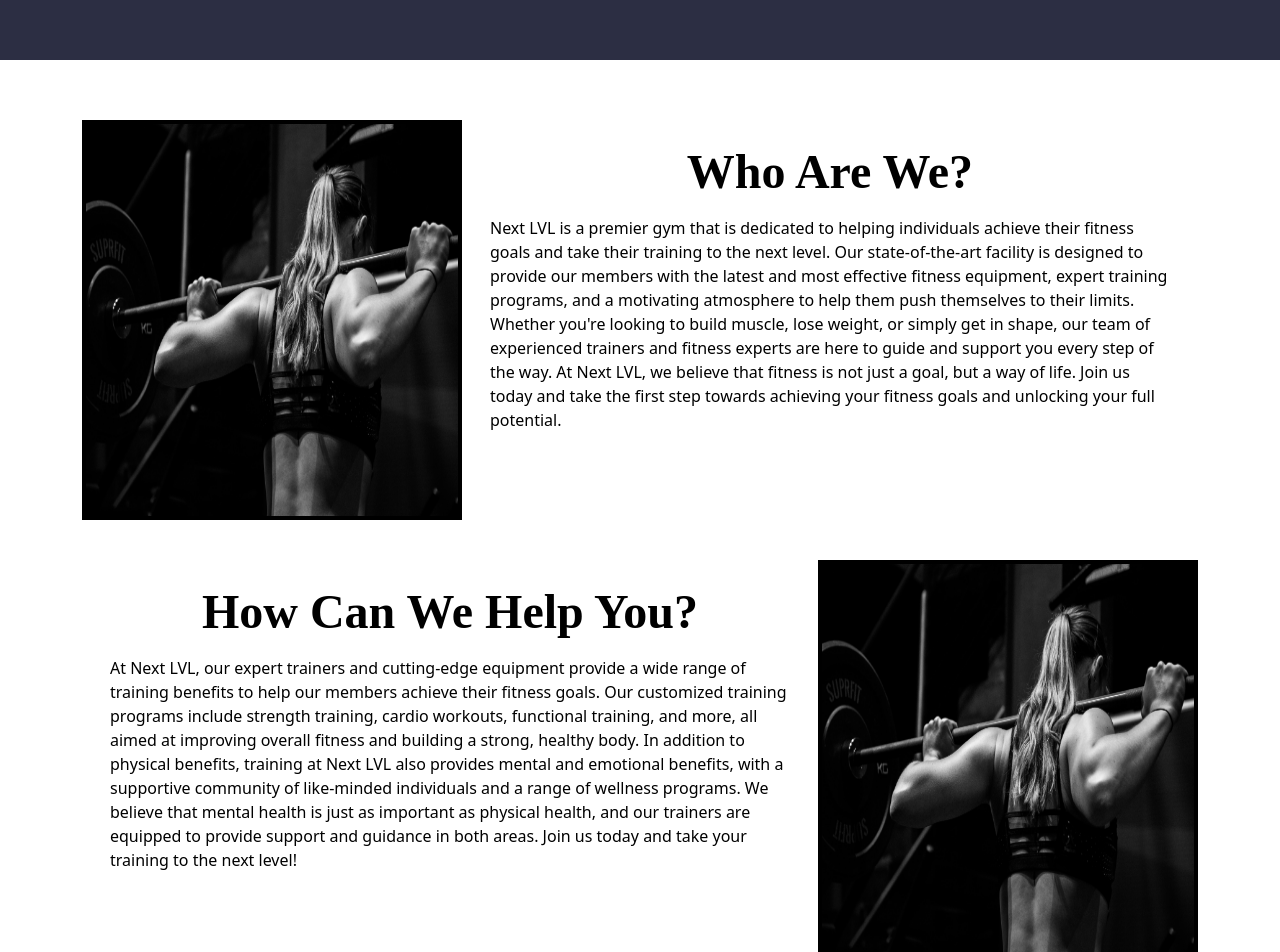
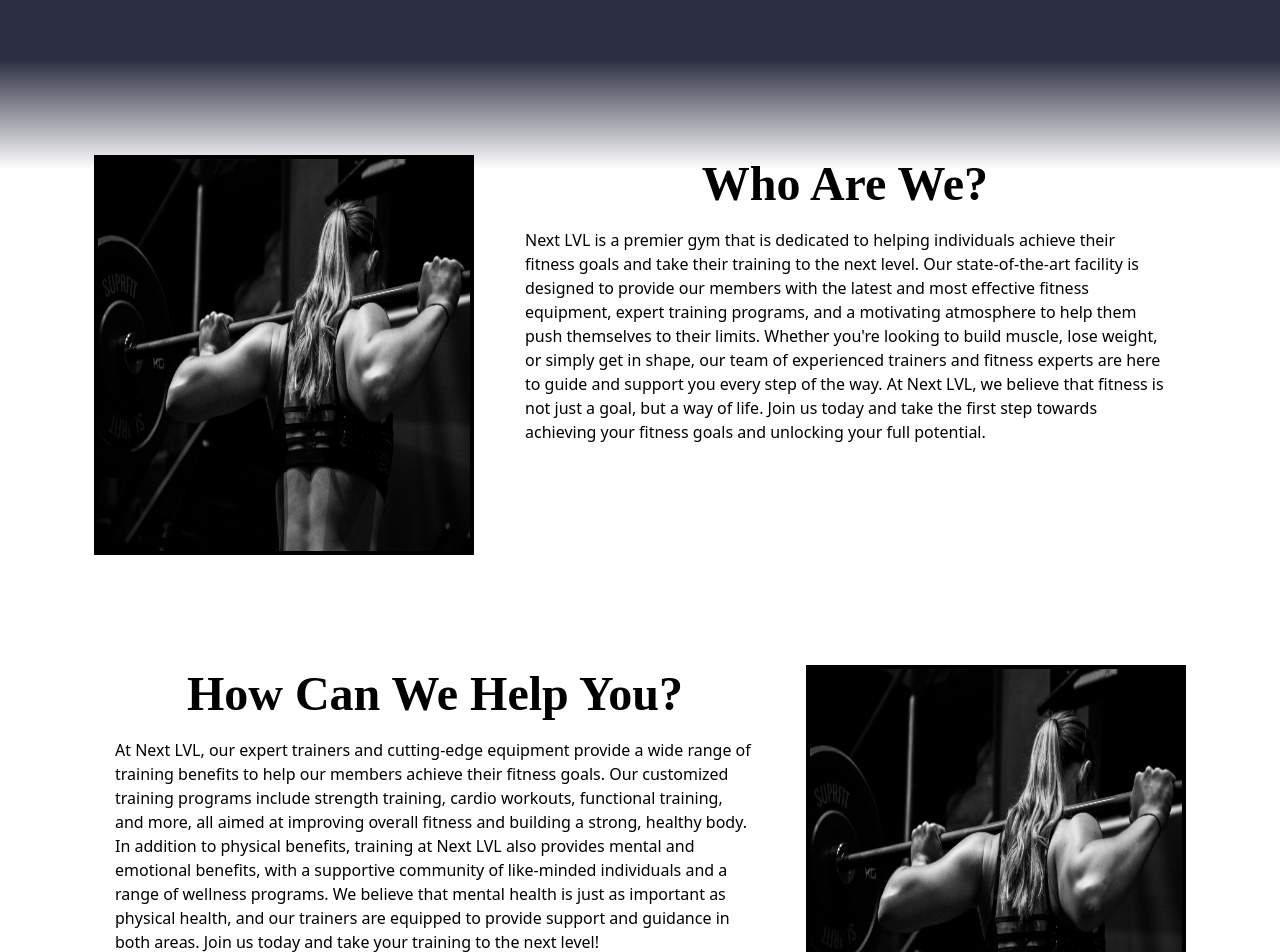
Before and after one commit to amerkulovic/NextLVL, a React (Create React App) app in the folder client/: page /about in a window 1280 px wide. Shown: the part 100-1052 px from the top of the page. Built offline with nearby package versions, Linux system fonts and the light colour scheme; a web font is replaced by a local one.

Commit message:
edited styling

```diff
--- a/client/src/components/UI/Quote.js
+++ b/client/src/components/UI/Quote.js
@@ -1,7 +1,7 @@
 const Quote = (props) => {
   return (
     <>
-      <section className="bg-[#2C2E43] text-[#FFD523] text-3xl flex justify-center py-14">
+      <section className="text-3xl flex justify-center py-14">
         <div className="flex flex-col items-center m-5">
           <h1 className="font-extralight pb-4">"{props.text}"</h1>
           <h2 className="font-bold" style={{ fontFamily: "Bruno Ace SC" }}>
--- a/client/src/components/UI/SquareText.js
+++ b/client/src/components/UI/SquareText.js
@@ -1,15 +1,15 @@
 const SquareText = (props) => {
   return (
     <>
-      <div className="flex flex-wrap justify-center flex-row p-5 w-11/12">
-        {props.isImageLeft && <img src={props.image} style={{ width: "380px", height: "400px", border: "4px solid black" }} />}
-        <div className="w-3/5 m-7">
+      <div className="flex flex-wrap justify-center flex-row p-5 w-11/12 m-5">
+        {props.isImageLeft && <img src={props.image} style={{ width: "380px", height: "400px", border: "4px solid black", margin: "15px" }} />}
+        <div className="w-3/5 mx-4 p-5">
           <h1 className="font-bold text-center text-5xl pb-5" style={{ fontFamily: "Bruno Ace SC" }}>
             {props.header}
           </h1>
           <p className="font-light">{props.text}</p>
         </div>
-        {!props.isImageLeft && <img src={props.image} style={{ width: "380px", height: "400px", border: "4px solid black" }} />}
+        {!props.isImageLeft && <img src={props.image} style={{ width: "380px", height: "400px", border: "4px solid black", margin: "15px" }} />}
       </div>
     </>
   );
--- a/client/src/pages/About.js
+++ b/client/src/pages/About.js
@@ -5,9 +5,19 @@
   return (
     <>
       <div className="pt-40 bg-[#2C2E43]"></div>
-      <section className="flex flex-col items-center pt-10 justify-between">
-        <SquareText isImageLeft={true} header="Who Are We?" text="Next LVL is a premier gym that is dedicated to helping individuals achieve their fitness goals and take their training to the next level. Our state-of-the-art facility is designed to provide our members with the latest and most effective fitness equipment, expert training programs, and a motivating atmosphere to help them push themselves to their limits. Whether you're looking to build muscle, lose weight, or simply get in shape, our team of experienced trainers and fitness experts are here to guide and support you every step of the way. At Next LVL, we believe that fitness is not just a goal, but a way of life. Join us today and take the first step towards achieving your fitness goals and unlocking your full potential." image={homeImage} />
-        <SquareText isImageLeft={false} header="How Can We Help You?" text="At Next LVL, our expert trainers and cutting-edge equipment provide a wide range of training benefits to help our members achieve their fitness goals. Our customized training programs include strength training, cardio workouts, functional training, and more, all aimed at improving overall fitness and building a strong, healthy body. In addition to physical benefits, training at Next LVL also provides mental and emotional benefits, with a supportive community of like-minded individuals and a range of wellness programs. We believe that mental health is just as important as physical health, and our trainers are equipped to provide support and guidance in both areas. Join us today and take your training to the next level!" image={homeImage} />
+      <section className="flex flex-col items-center pt-10 justify-between  bg-gradient-to-b from-[#2C2E43] from-3% via-white via-8% to-white to-20% pb-8">
+        <SquareText
+          isImageLeft={true}
+          header="Who Are We?"
+          text="Next LVL is a premier gym that is dedicated to helping individuals achieve their fitness goals and take their training to the next level. Our state-of-the-art facility is designed to provide our members with the latest and most effective fitness equipment, expert training programs, and a motivating atmosphere to help them push themselves to their limits. Whether you're looking to build muscle, lose weight, or simply get in shape, our team of experienced trainers and fitness experts are here to guide and support you every step of the way. At Next LVL, we believe that fitness is not just a goal, but a way of life. Join us today and take the first step towards achieving your fitness goals and unlocking your full potential."
+          image={homeImage}
+        />
+        <SquareText
+          isImageLeft={false}
+          header="How Can We Help You?"
+          text="At Next LVL, our expert trainers and cutting-edge equipment provide a wide range of training benefits to help our members achieve their fitness goals. Our customized training programs include strength training, cardio workouts, functional training, and more, all aimed at improving overall fitness and building a strong, healthy body. In addition to physical benefits, training at Next LVL also provides mental and emotional benefits, with a supportive community of like-minded individuals and a range of wellness programs. We believe that mental health is just as important as physical health, and our trainers are equipped to provide support and guidance in both areas. Join us today and take your training to the next level!"
+          image={homeImage}
+        />
       </section>
     </>
   );
--- a/client/src/pages/Home.js
+++ b/client/src/pages/Home.js
@@ -17,7 +17,7 @@
       {/* bg-gradient-to-r from-[#2C2E43] via-[#595260] to-[#595260] */}
       <img style={{ height: "700px", width: "100%" }} src={homeLogo} />
       <Quote text="It is a shame for a man to grow old without seeing the beauty and strength of which his body is capable." author="Socrates" />
-      <section className="flex flex-row flex-wrap justify-around bg-gradient-to-b from-[#2C2E43] from-0% via-[#595260] via-1%  to-[#2C2E43] to-99% py-10">
+      <section className="flex flex-row flex-wrap justify-around bg-gradient-to-b from-white from-0% via-[#adafc5] via-40%  to-[#2C2E43] to-70% py-10">
         <CircleText image={weights} text="Pump Iron and Get Stronger!" />
         <CircleText image={stretching} text="Lose Weight and Feel Good!" />
         <CircleText image={lifting} text="Become The Best Version of Yourself!" />
```
